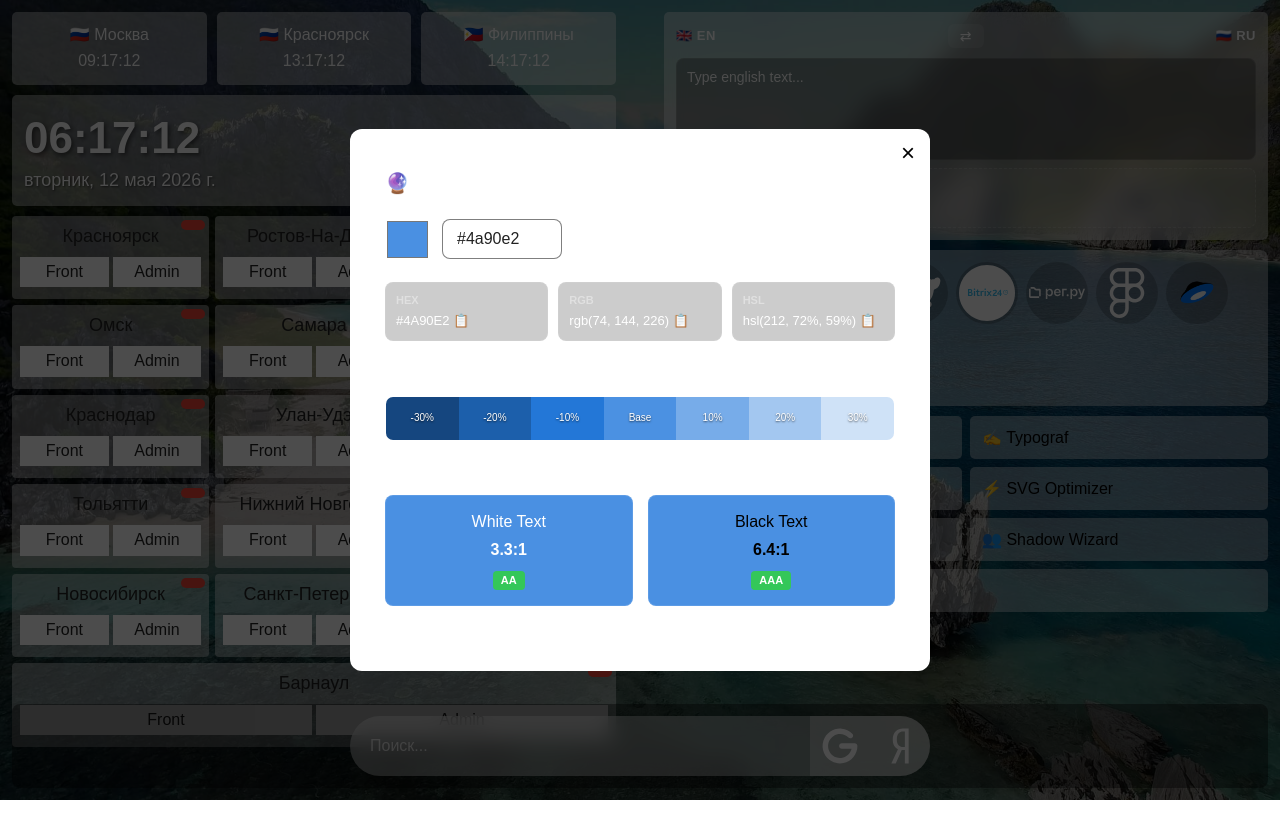
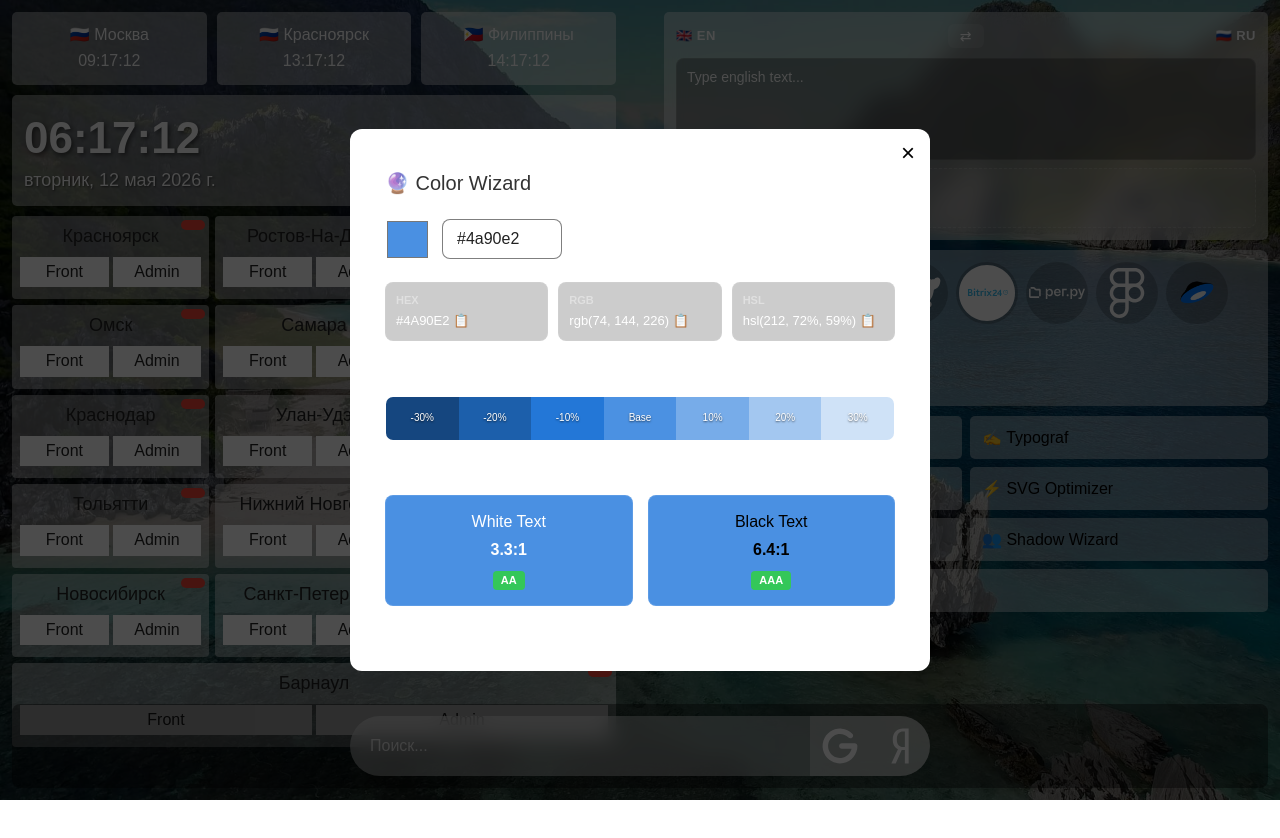
Before and after one commit to webdmitriev/Dream-Team-Chrome-extension, a React (Vite) app: page / in a window 1280 px wide. Both pictures are taken after a click on the button "🔮 Color Wizard". Shown: the top 838 px of the page. Built offline with nearby package versions, Linux system fonts and the light colour scheme; no server answers.

Commit message:
changed title color

```diff
--- a/src/components/ColorWizard.jsx
+++ b/src/components/ColorWizard.jsx
@@ -165,6 +165,7 @@ const styles = {
     marginTop: 0,
     marginBottom: '20px',
     fontSize: '20px',
+    color: 'rgba(0,0,0,0.8)',
   },
   inputRow: {
     display: 'flex',
```
